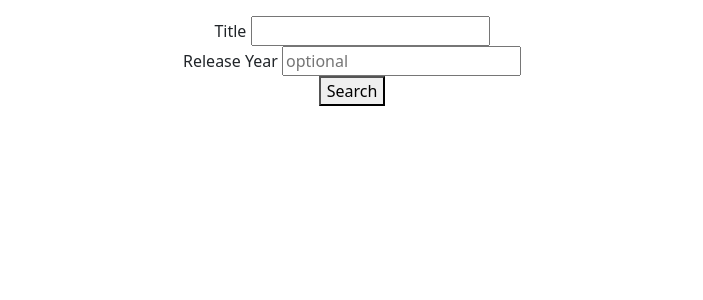
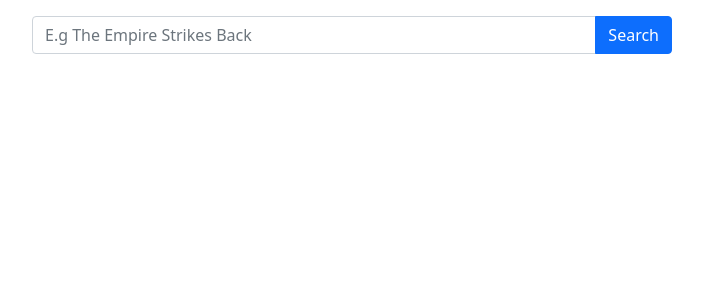
Before and after one commit to HaliTran/movie-manager, a Flask app: page / in a window 1280 px wide. Shown: the part 96-396 px from the top of the page, without its empty margins (288-991 px from the left). Run offline with Flask 3, Linux system fonts and the light colour scheme.

Commit message:
Remove release year input and style title search box

```diff
--- a/final/index.py
+++ b/final/index.py
@@ -13,10 +13,8 @@ class Index(MethodView):
 
     def post(self):
         movie_title = request.form.get("movie_title")
-        release_year = request.form.get("release_year")
         movie_data = {
             "title": movie_title,
-            "year": release_year
         }
         movie_details = self.get_movie_data(movie_data)
         return render_template("index.html", movie=movie_details)
@@ -25,7 +23,6 @@ class Index(MethodView):
         param = {
             "apikey": API_KEY,
             "t": query["title"],
-            "y": query["year"]
         }
         error = {}
         try:
--- a/final/templates/index.html
+++ b/final/templates/index.html
@@ -5,17 +5,12 @@
 			<p>Welcome to the only movie manager tool you'll need!</p>
 	</header>
 
-	<form action="{{ url_for('index') }}" method="post" class="text-center">
-		<div>
-			<label for="movie_title">Title</label>
-			<input type="text" id="movie_title" name="movie_title" required>
+	<form action="{{ url_for('index') }}" method="post" class="w-50 m-auto">
+		<div class="input-group">
+			<input type="text" id="movie_title" name="movie_title" class="form-control" aria-label="Movie Title" placeholder="E.g The Empire Strikes Back" required>
+			<button type="submit" class="btn btn-primary">Search</button>
 		</div>
-		<div>
-			<label for="release_year">Release Year</label>
-			<input type="text" id="release_year" name="release_year" placeholder="optional">
-		</div>
-		<button type="submit">Search</button>
-	</form>
+</form>
 
 	{% if movie %}
 		{% if "error_message" in movie %}
```
